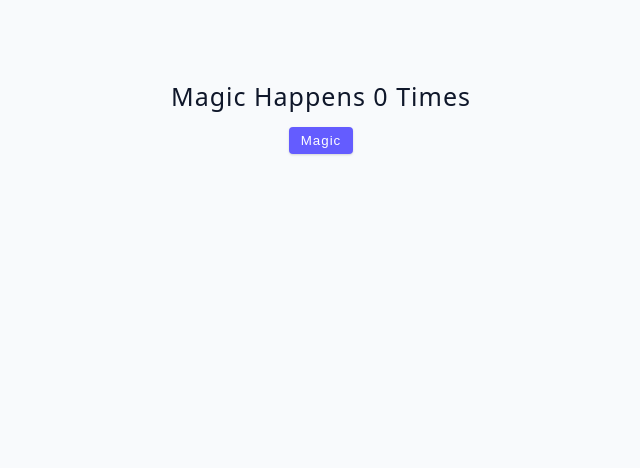
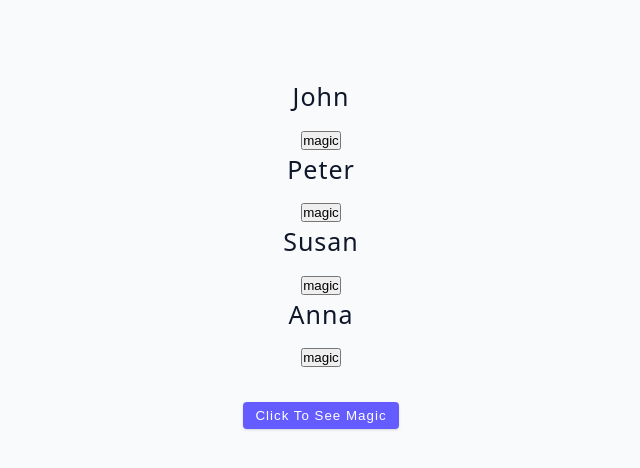
Before and after one commit to skyiekoltepatil/learning-react-JS-2025, a React (Vite) app in the folder react-hooks/: page / in a window 1280 px wide. Shown: the top 468 px of the page, without its empty margins (319-959 px from the left). Built offline with nearby package versions, Linux system fonts and the light colour scheme.

Commit message:
session 6 lecture 86
render the list
remove items
useState with Array

```diff
--- a/react-hooks/src/App.jsx
+++ b/react-hooks/src/App.jsx
@@ -1,5 +1,5 @@
 
-import Starter from './tutorial/01-useState/starter/02-useState-basics';
+import Starter from './tutorial/01-useState/starter/03-useState-array';
 
 function App() {
   return (
--- a/react-hooks/src/tutorial/01-useState/starter/03-useState-array.jsx
+++ b/react-hooks/src/tutorial/01-useState/starter/03-useState-array.jsx
@@ -1,5 +1,34 @@
+import React from 'react';
+import { data } from '../../../data';
+console.log(data)
+
 const UseStateArray = () => {
-  return <h2>useState array example</h2>;
+  const [people, People] = React.useState(data);
+
+  const magic = (id) => {
+    let newPeople = people.filter((person) => person.id !== id);
+    People(newPeople);
+  };
+  return (
+    <div>
+      {people.map((person) => {
+        const { id, name } = person;
+        return (
+          <div key={id} className='item'>
+            <h4>{name}</h4>
+            <button onClick={() => magic(id)}>magic</button>
+          </div>
+        );
+      })}
+      <button
+        className='btn'
+        style={{ marginTop: '2rem' }}
+        onClick={() => People([])}
+      >
+        click to see magic
+      </button>
+    </div>
+  );
 };
 
 export default UseStateArray;
```
